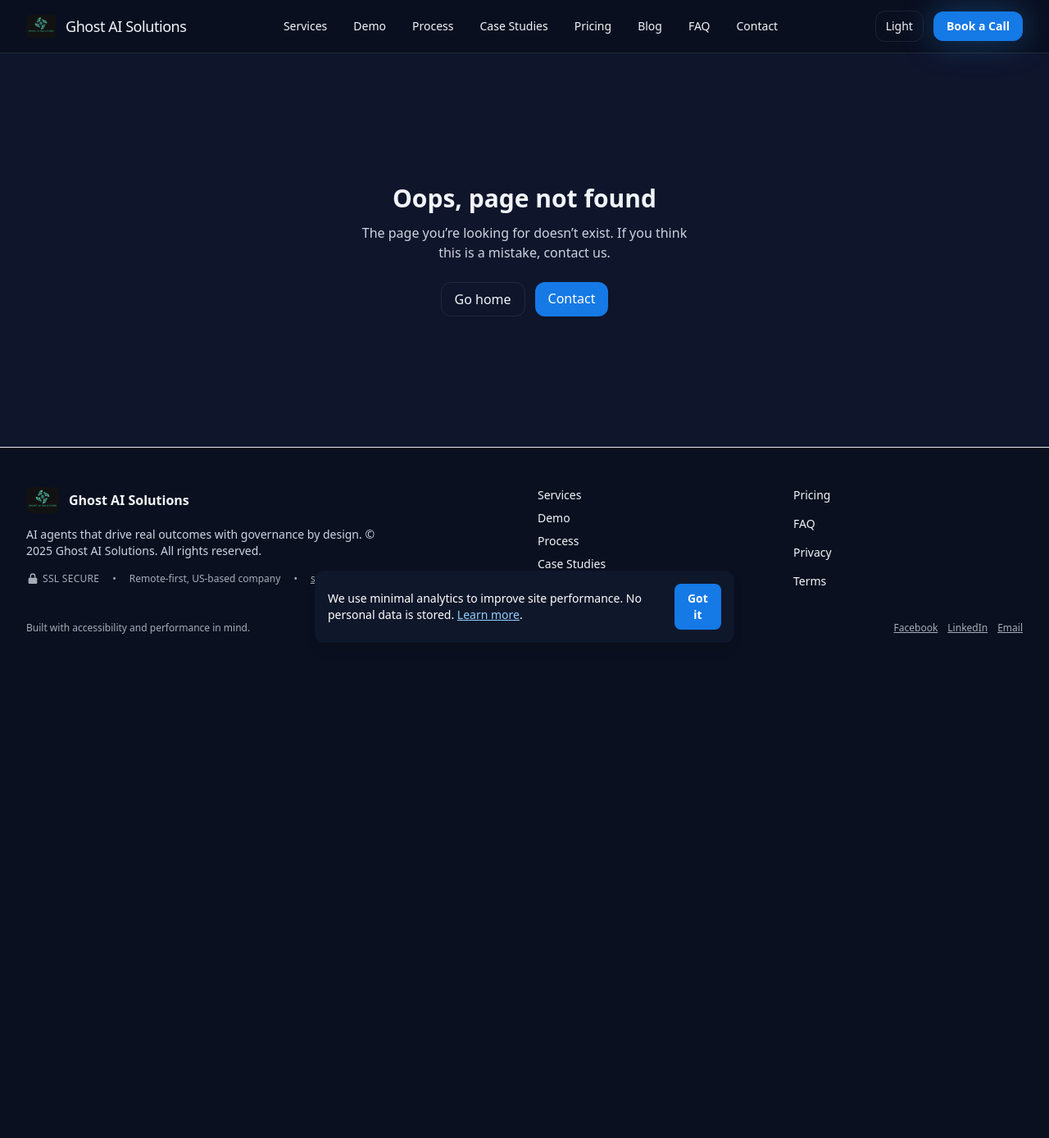
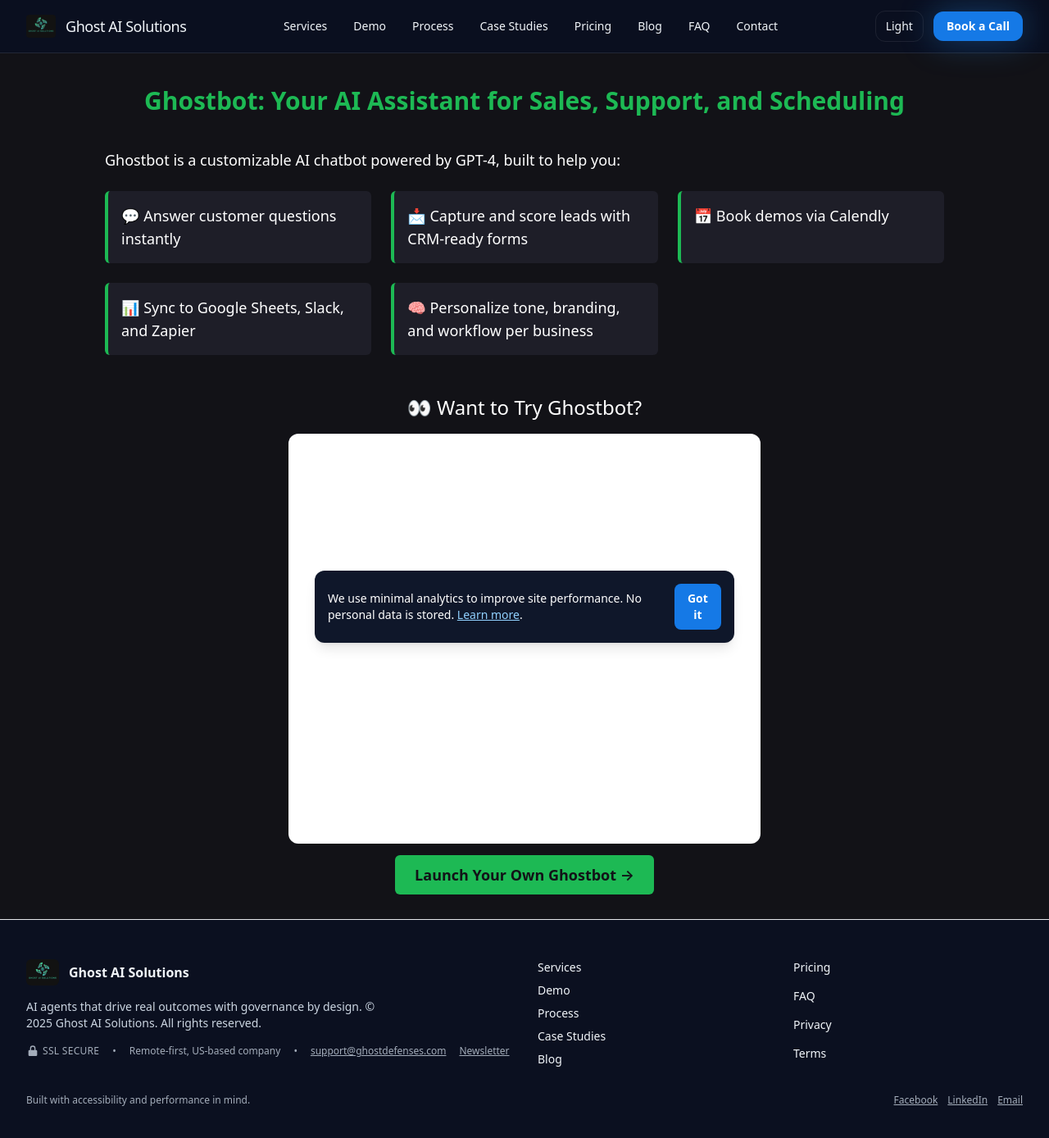
Before and after one commit to burchdad/ghostaisolutions, a Next.js app: page /chatbot in a window 1280 px wide. Before the commit this address had no page. Shown: the top 1388 px of the page at 82% size. Before the commit the page ends 822 px from the top, so only its background shows below. Built offline with nearby package versions, Linux system fonts and the light colour scheme.

Commit message:
Add chatbot page

```diff
--- /dev/null
+++ b/app/chatbot/page.tsx
@@ -0,0 +1,42 @@
+'use client';
+
+export default function ChatbotPage() {
+  return (
+    <main className="bg-[#121217] text-white min-h-screen py-10 px-6">
+      <header className="text-center mb-10">
+        <h1 className="text-3xl font-bold text-[#1db954]">
+          Ghostbot: Your AI Assistant for Sales, Support, and Scheduling
+        </h1>
+      </header>
+
+      <section className="max-w-5xl mx-auto text-lg">
+        <p className="mb-6">Ghostbot is a customizable AI chatbot powered by GPT-4, built to help you:</p>
+
+        <div className="grid grid-cols-1 sm:grid-cols-2 md:grid-cols-3 gap-6 mb-12">
+          <div className="bg-[#1e1e28] border-l-4 border-[#1db954] p-4 rounded-md">💬 Answer customer questions instantly</div>
+          <div className="bg-[#1e1e28] border-l-4 border-[#1db954] p-4 rounded-md">📩 Capture and score leads with CRM-ready forms</div>
+          <div className="bg-[#1e1e28] border-l-4 border-[#1db954] p-4 rounded-md">📅 Book demos via Calendly</div>
+          <div className="bg-[#1e1e28] border-l-4 border-[#1db954] p-4 rounded-md">📊 Sync to Google Sheets, Slack, and Zapier</div>
+          <div className="bg-[#1e1e28] border-l-4 border-[#1db954] p-4 rounded-md">🧠 Personalize tone, branding, and workflow per business</div>
+        </div>
+
+        <div className="text-center">
+          <h2 className="text-2xl mb-4">👀 Want to Try Ghostbot?</h2>
+          <iframe
+            src="/demo?configId=ghostai"
+            className="w-full max-w-xl h-[500px] rounded-xl mx-auto"
+            title="Ghostbot Demo"
+          ></iframe>
+          <div className="mt-6">
+            <a
+              href="/onboarding.html"
+              className="bg-[#1db954] text-[#121217] px-6 py-3 rounded-md text-lg font-semibold hover:opacity-90"
+            >
+              Launch Your Own Ghostbot →
+            </a>
+          </div>
+        </div>
+      </section>
+    </main>
+  );
+}
```
